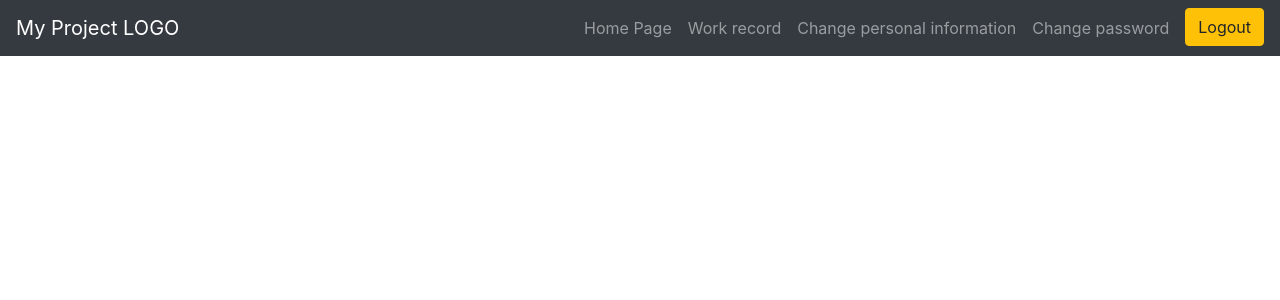
After one commit to sadball4/my_pro, a CodeIgniter app: the page made by application/views/user/head_user.php in a window 1280 px wide. The commit adds this page. Shown: the top 300 px of the page. Run offline with CodeIgniter, Linux system fonts and the light colour scheme; some libraries are stand-ins or nearby versions.

Commit message:
session_login

```diff
--- /dev/null
+++ b/application/views/user/head_user.php
@@ -0,0 +1,41 @@
+<!DOCTYPE html>
+<html>
+<head>
+	<meta charset="utf-8">
+    <meta name='viewport' content='width=device-width, initial-scale=1'>
+	<title>Welcome to CodeIgniter</title>
+    <link rel="stylesheet" href="<?php echo base_url('bootstrap/css/bootstrap-grid.css');?>">
+    <link rel="stylesheet" href="<?php echo base_url('bootstrap/css/bootstrap-grid.min.css');?>">
+    <link rel="stylesheet" href="<?php echo base_url('bootstrap/css/bootstrap-reboot.css');?>">
+    <link rel="stylesheet" href="<?php echo base_url('bootstrap/css/bootstrap-reboot.min.css');?>">
+    <link rel="stylesheet" href="<?php echo base_url('bootstrap/css/bootstrap.css');?>">
+    <link rel="stylesheet" href="<?php echo base_url('bootstrap/css/bootstrap.min.css');?>">
+
+    <link rel="stylesheet" href="https://cdnjs.cloudflare.com/ajax/libs/font-awesome/4.7.0/css/font-awesome.min.css">
+    <link href="https://fonts.googleapis.com/icon?family=Material+Icons" rel="stylesheet">
+
+    <script src="<?php echo base_url('bootstrap/js/bootstrap.bundle.js');?>">
+    <script src="<?php echo base_url('bootstrap/js/bootstrap.bundle.min.js');?>"></script>
+    <script src="<?php echo base_url('bootstrap/js/bootstrap.js');?>"></script>
+    <script src="<?php echo base_url('bootstrap/js/bootstrap.min.js');?>"></script>
+
+    <script src='https://kit.fontawesome.com/a076d05399.js'></script>
+    <script src="https://ajax.googleapis.com/ajax/libs/jquery/3.2.1/jquery.min.js"></script>
+
+</head>
+<nav class="navbar navbar-expand-lg navbar-dark bg-dark">
+	<a class="navbar-brand" href="#">My Project LOGO</a>
+  <button class="navbar-toggler" type="button" data-toggle="collapse" data-target="#navbar1" aria-controls="navbarNav" aria-expanded="false" aria-label="Toggle navigation">
+    <span class="navbar-toggler-icon"></span>
+  </button>
+  <div class="collapse navbar-collapse" id="navbar1">
+    <ul class="navbar-nav ml-auto">
+    <li class="nav-item"><a class="nav-link" href="<?php echo site_url('my_project_con/login_view');?>"> Home Page </a></li>
+    <li class="nav-item"><a class="nav-link" href="html-components.html"> Work record </a></li>
+    <li class="nav-item"><a class="nav-link" href="html-components.html"> Change personal information</a></li>
+    <li class="nav-item"><a class="nav-link" href="html-components.html"> Change password </a></li>
+
+<li class="nav-item"><a class="btn ml-2 btn-warning" href="<?php echo site_url('my_project_con/logout');?>">Logout</a></li>
+    </ul>
+  </div>
+</nav>
```
Also changed, not shown: application/controllers/my_project_con.php (+9 -10 lines), application/views/user/footer_user.php (added, +12 -0 lines), application/views/user/user_view.php (+53 -1 lines).
